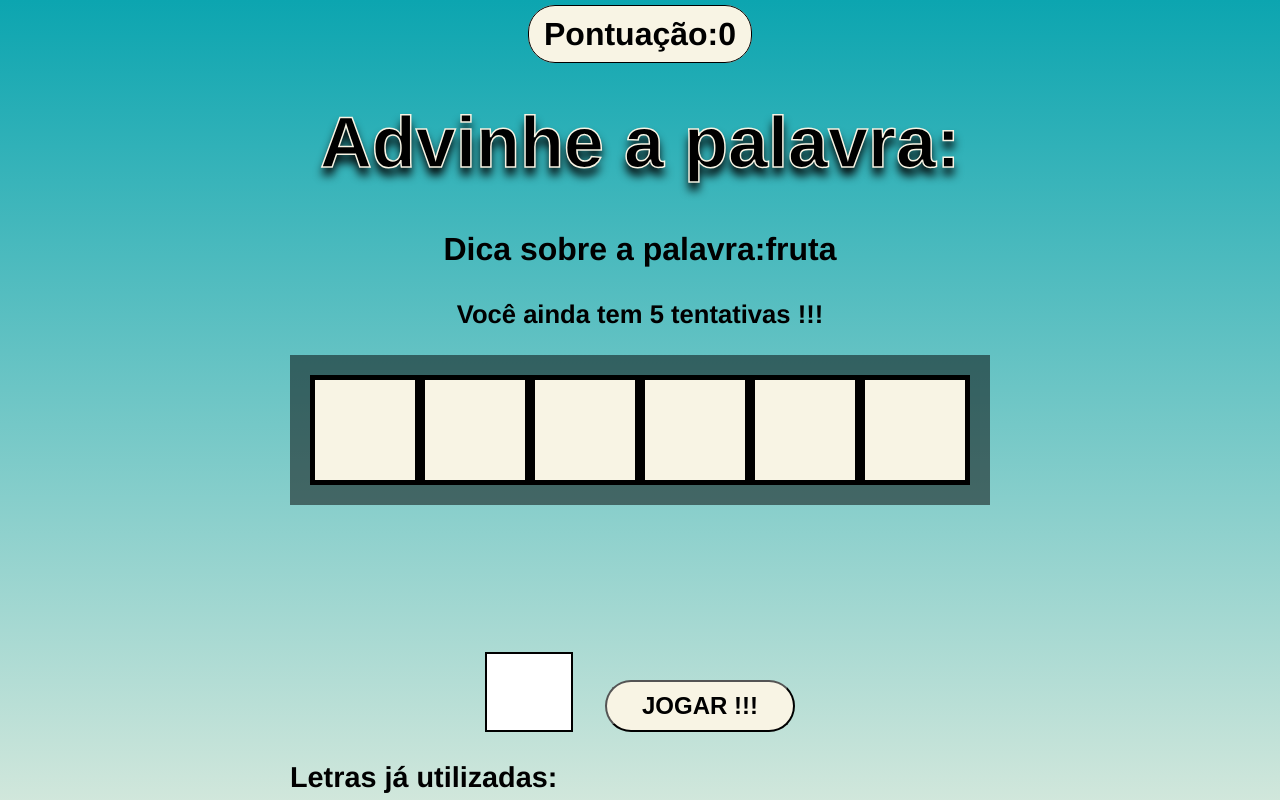
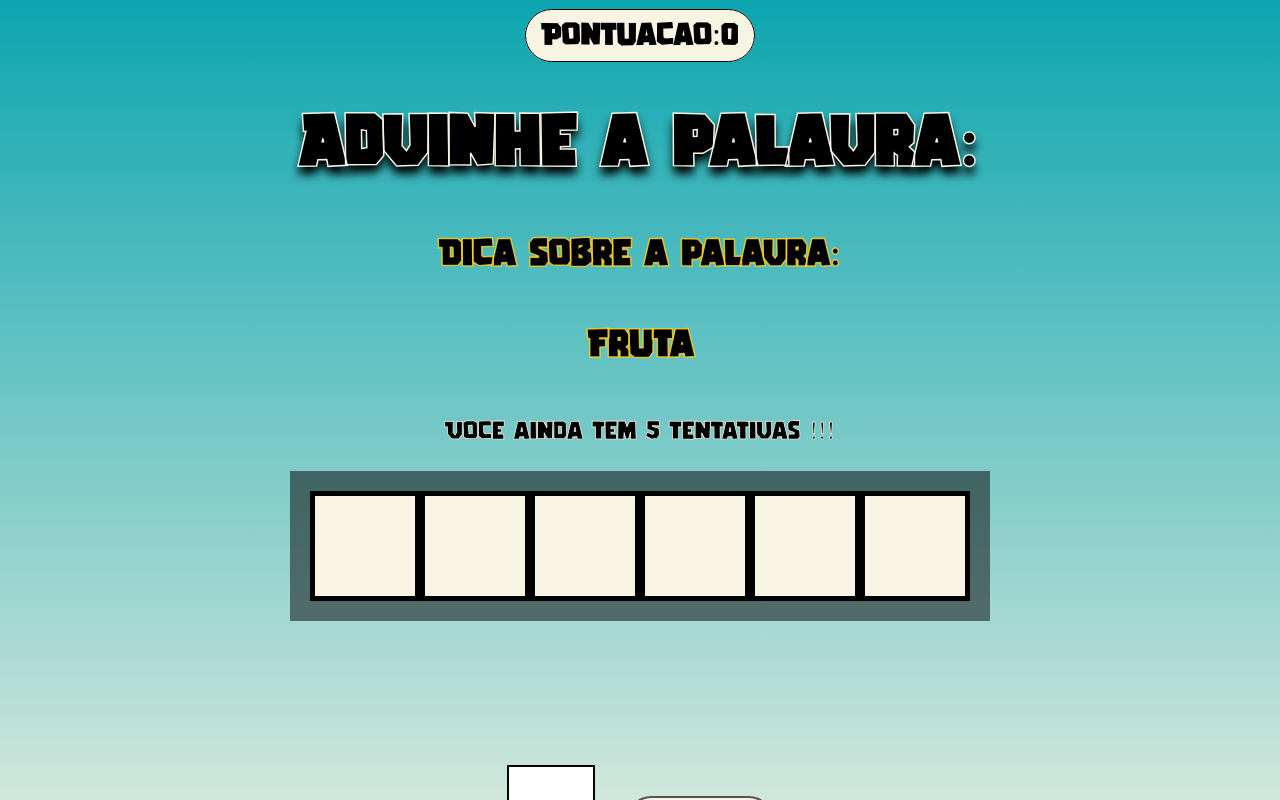
Before and after one commit to mfmwes/secret-word, a React (Create React App) app: page / in a window 1280 px wide. Both pictures are taken after a click on the button "INICIAR O JOGO". Built offline with nearby package versions, Linux system fonts and the light colour scheme.

Commit message:
game styles updated

```diff
--- a/src/components/EndScreen/EndScreen.css
+++ b/src/components/EndScreen/EndScreen.css
@@ -1,17 +1,23 @@
+.end {
+    font-family: 'gameria';
+}
 
-.end p {
-    font-size: 7.5em;
+.end .game-over {
+    font-size: 9.5em;
     font-weight: 900;
     -webkit-text-stroke-color: #f8f4e4;
     -webkit-text-stroke-width: 1.5px;
 }
 
-.end span {
+.end .score {
     font-weight: 500;
-    font-size: 3.5em;
+    font-size: 3em;
+    -webkit-text-stroke-color: #f8f4e4;
+    -webkit-text-stroke-width: 0.75px;
 }
 
 .end button {
+    font-family: 'gameria';
     display: inline-block;
     border-radius: 62px;
     border-width: 2px;
@@ -19,8 +25,7 @@
     padding: 15px 55px;
     background-color: #f8f4e4;
     color: #000;
-    font-weight: 700;
-    font-size: 1.5em;
+    font-size: 1.7em;
     text-transform: uppercase;
     cursor:pointer;
     transition: .4;
--- a/src/components/EndScreen/EndScreen.js
+++ b/src/components/EndScreen/EndScreen.js
@@ -2,8 +2,8 @@ import './EndScreen.css';
 const EndScreen  = ({restartGame,homeScreen,score}) => {
   return (
     <div className="end">
-        <p>Game Over</p>
-        <span>Sua pontuação foi: {score}</span>
+        <p className='game-over'>Game Over</p>
+        <span className='score'>Sua pontuação foi: {score}</span>
         <div>
         <button onClick={restartGame}>Reiniciar o jogo</button>
         <button onClick={homeScreen}>Tela Inicial</button>
--- a/src/components/GameScreen/GameScreen.css
+++ b/src/components/GameScreen/GameScreen.css
@@ -1,5 +1,5 @@
 .game{
-    font-family: 'Helvetica';
+    font-family: 'gameria';
     font-weight: 700;
 
 }
@@ -10,6 +10,7 @@
     border-radius: 27px;
     background-color: #f8f4e4;
     padding: 10px 15px;
+    font-weight: 100;
 }
 
 .game h1 {
@@ -21,10 +22,21 @@
 
 .game .tip {
     font-size: 2em;
+    font-weight: normal;
+    -webkit-text-stroke-width: 1.5px; /* largura da borda */
+    -webkit-text-stroke-color: #ffd21dd9; /* cor da borda */
+}
+
+ .game h4 {
+    font-size: 1.2em;
+    color: rgb(0, 0, 0);
 }
 
 .game .tries{
+    font-weight: 100;
     font-size: 1.6em;
+    -webkit-text-stroke-width: 0.75px; /* largura da borda */
+    -webkit-text-stroke-color: #f8f4e4; /* cor da borda */
 }
 
 form {
@@ -52,6 +64,7 @@ form {
 }
 
 .letter-container {
+    font-family: 'verdana';
     justify-items: center;
 }
 
@@ -63,7 +76,8 @@ form {
     padding: 10px 35px;
     background-color: #f8f4e4;
     color: #000;
-    font-weight: 700;
+    font-family: 'gameria';
+    font-weight: 100;
     font-size: 1.5em;
     text-transform: uppercase;
     cursor:pointer;
@@ -83,9 +97,16 @@ form {
 
 }
 
-.wrong-letters-container {
+.wrong-letters-container p {
+    font-family: 'gameria';
+    font-size: 1.8em;
+    font-weight: 700;
+}
+
+.wrong-letters-container span {
+    font-family: 'helvetica';
     text-align: left;
-    font-size: 1.8em;
+    font-size: 1.2em;
     font-weight: 700;
 
 }
--- a/src/components/GameScreen/GameScreen.js
+++ b/src/components/GameScreen/GameScreen.js
@@ -18,9 +18,12 @@ const GameScreen = ({verifyLetter,pickedWord,pickedCategory,letters,guessedLette
        <span className='points'> Pontuação:{score} </span>
       </p>
       <h1> Advinhe a palavra:</h1>
-      <h3 className='tip'>
-        Dica sobre a palavra:{pickedCategory}
-      </h3>
+      <div className="tip">
+        <h3>
+          Dica sobre a palavra:
+        </h3>
+        <h4 className='tip-word'>{pickedCategory}</h4>
+      </div>
       <p className='tries'>Você ainda tem {guesses} tentativas !!!</p>
       <div className='word-container'>
        {letters.map((letter, index) =>(
@@ -38,7 +41,7 @@ const GameScreen = ({verifyLetter,pickedWord,pickedCategory,letters,guessedLette
           onChange={(e)=> setLetter(e.target.value)}
           value={letter}
           ref={letterInputRef}/>
-          <button>Jogar !!!</button>
+          <button>Jogar</button>
         </form>
       </div>
       <div className="wrong-letters-container">
--- a/src/components/StartScreen/StartScreen.css
+++ b/src/components/StartScreen/StartScreen.css
@@ -1,5 +1,5 @@
 .start {
-    font-family: 'Helvetica';
+    font-family: gameria;
     font-weight: 900;
 }
 
@@ -13,9 +13,12 @@
 .start p {
     font-size: 3em;
     color:  #4e3f30;
+    -webkit-text-stroke-color: #f8f4e4;
+    -webkit-text-stroke-width: 1.5px;
 }
 
 .start button {
+    font-family: gameria;
     display: inline-block;
     border-radius: 62px;
     border-width: 2px;
@@ -23,8 +26,8 @@
     padding: 15px 55px;
     background-color: #f8f4e4;
     color: #000;
-    font-weight: 700;
-    font-size: 1.5em;
+    font-weight: 400;
+    font-size: 1.8em;
     text-transform: uppercase;
     cursor:pointer;
     transition: .4;
--- a/src/index.css
+++ b/src/index.css
@@ -1,3 +1,8 @@
+@font-face {
+    font-family: 'gameria';
+    src: url('./fonts/GAMERIA.ttf');
+}
+
 html,body {
     height: 100%;
     overflow: hidden;
```
Also changed, not shown: src/fonts/GAMERIA.ttf (added).
